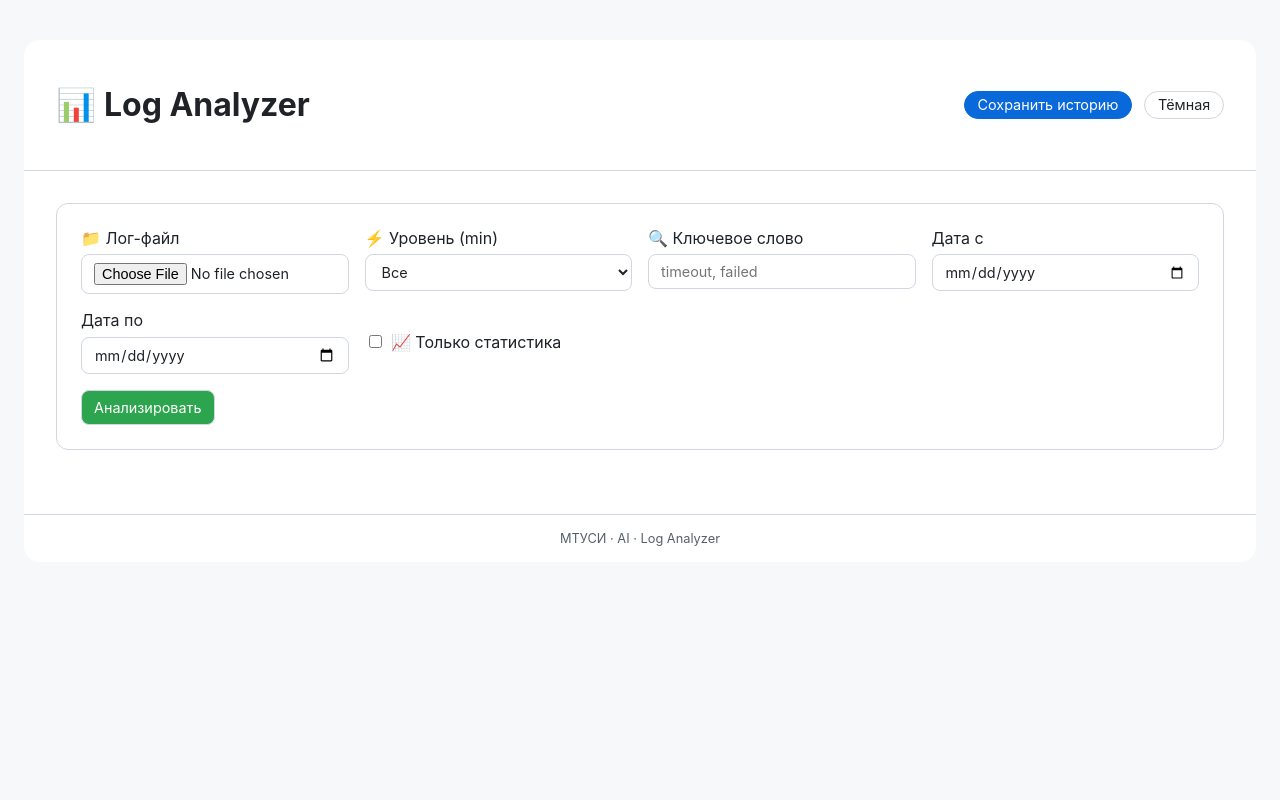
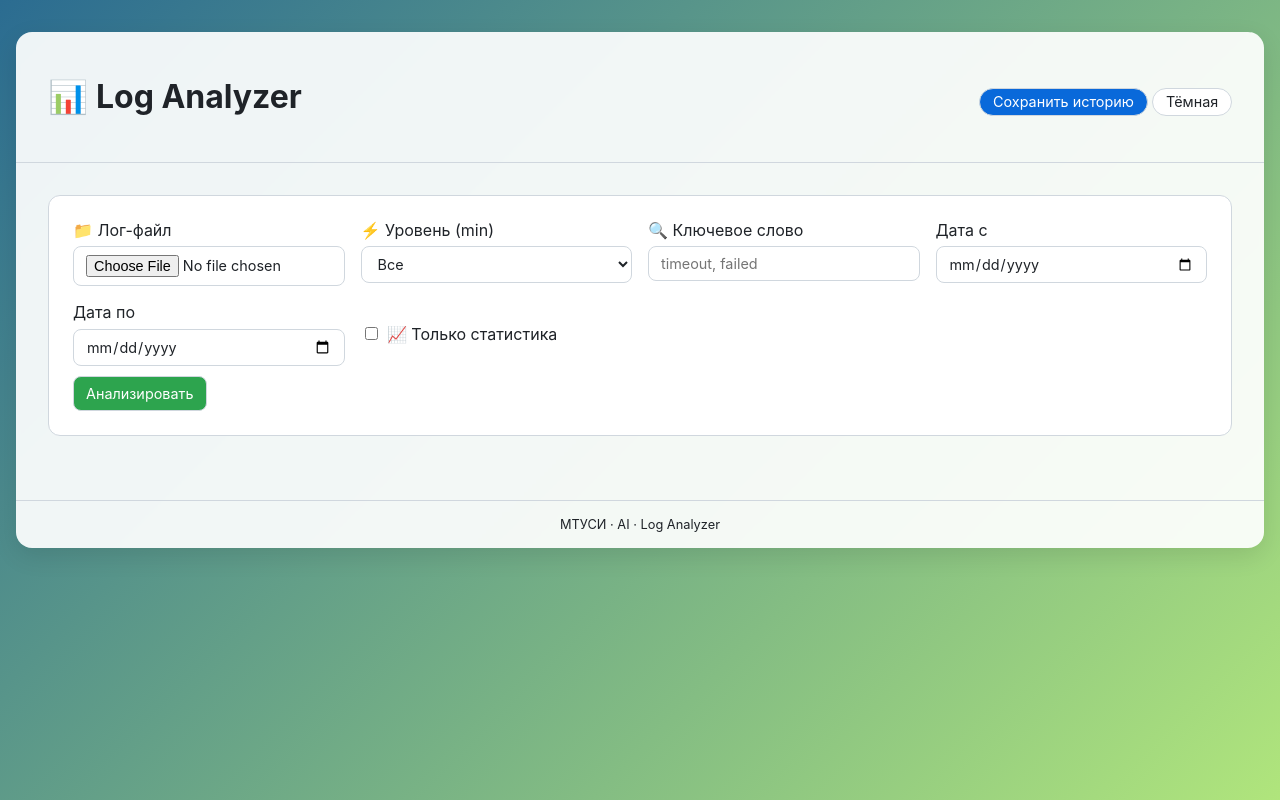
Before and after one commit to ilya2409/LA, a Python web app: template CLI_project_gen011/web_app/templates/index.html in a window 1280 px wide. Run offline with Jinja, Linux system fonts and the light colour scheme; the template is opened without the code that fills it, so the values that code supplies are empty.

Commit message:
Update index.html

```diff
--- a/CLI_project_gen011/web_app/templates/index.html
+++ b/CLI_project_gen011/web_app/templates/index.html
@@ -1,11 +1,12 @@
 <!DOCTYPE html>
 <html lang="ru">
+
 <head>
     <meta charset="UTF-8">
     <title>Log Analyzer</title>
+    <link rel="stylesheet" href="/static/style.css">
     <style>
         :root {
-            --bg-body: #f6f8fa;
             --bg-card: #ffffff;
             --text-primary: #1f2328;
             --text-secondary: #57606a;
@@ -13,8 +14,8 @@
             --accent: #0969da;
             --success: #2da44e;
         }
+
         body.dark {
-            --bg-body: #0d1117;
             --bg-card: #161b22;
             --text-primary: #c9d1d9;
             --text-secondary: #8b949e;
@@ -22,19 +23,28 @@
             --accent: #58a6ff;
             --success: #238636;
         }
+
         body {
             font-family: -apple-system, BlinkMacSystemFont, 'Segoe UI', Helvetica, Arial, sans-serif;
-            background-color: var(--bg-body);
+            margin: 0;
+            padding: 2rem 1rem;
             color: var(--text-primary);
-            padding: 2rem 1rem;
         }
+
         .container {
             max-width: 1280px;
             margin: 0 auto;
-            background: var(--bg-card);
+            background: rgba(255, 255, 255, 0.92);
+            backdrop-filter: blur(2px);
             border-radius: 16px;
             overflow: hidden;
+            box-shadow: 0 8px 24px rgba(0, 0, 0, 0.1);
         }
+
+        body.dark .container {
+            background: rgba(22, 27, 34, 0.92);
+        }
+
         .header {
             padding: 1.5rem 2rem;
             border-bottom: 1px solid var(--border);
@@ -42,28 +52,32 @@
             justify-content: space-between;
             align-items: center;
             flex-wrap: wrap;
-            gap: 1rem;
         }
-        .header h1::before { content: "📊"; margin-right: 0.5rem; }
-        .btn-group {
-            display: flex;
-            gap: 0.75rem;
+
+        .header h1::before {
+            content: "📊";
+            margin-right: 0.5rem;
         }
-        .theme-toggle, .save-history-btn {
+
+        .theme-toggle,
+        .save-history-btn {
             background: var(--bg-card);
             border: 1px solid var(--border);
             border-radius: 20px;
             color: var(--text-primary);
             padding: 0.3rem 0.8rem;
             cursor: pointer;
-            font-size: 0.9rem;
         }
+
         .save-history-btn {
             background-color: var(--accent);
             color: white;
-            border-color: var(--accent);
         }
-        .content { padding: 2rem; }
+
+        .content {
+            padding: 2rem;
+        }
+
         .card {
             background: var(--bg-card);
             border: 1px solid var(--border);
@@ -71,17 +85,22 @@
             padding: 1.5rem;
             margin-bottom: 2rem;
         }
+
         .form-grid {
             display: grid;
             grid-template-columns: repeat(auto-fit, minmax(240px, 1fr));
             gap: 1rem;
         }
+
         .form-group {
             display: flex;
             flex-direction: column;
             gap: 0.4rem;
         }
-        input, select, button {
+
+        input,
+        select,
+        button {
             font-family: inherit;
             font-size: 0.9rem;
             padding: 0.5rem 0.75rem;
@@ -90,23 +109,27 @@
             background: var(--bg-card);
             color: var(--text-primary);
         }
+
         button {
+            margin: 10px 0px 0px 0px;
             background-color: var(--success);
             color: white;
             cursor: pointer;
         }
+
         .result-area {
             border: 1px solid var(--border);
             border-radius: 12px;
             overflow: hidden;
         }
+
         .result-header {
-            background: var(--bg-body);
+            background: rgba(0, 0, 0, 0.05);
             padding: 0.75rem 1rem;
             border-bottom: 1px solid var(--border);
             font-weight: 600;
-            color: var(--text-primary);
         }
+
         .result-content {
             padding: 1rem;
             max-height: 600px;
@@ -117,38 +140,62 @@
             background: var(--bg-card);
             color: var(--text-primary);
         }
-        .result-content pre {
-            margin: 0;
-            font-family: inherit;
-            color: inherit;
-            background: transparent;
+
+        .log-line-error {
+            color: #f85149;
         }
-        .log-line-error { color: #f85149; }
-        .log-line-warning { color: #e3b341; }
+
+        .log-line-warning {
+            color: #e3b341;
+        }
+
         .ai-summary {
             margin-top: 1rem;
             padding: 1rem;
-            background: var(--bg-body);
+            background: rgba(0, 0, 0, 0.05);
             border-radius: 8px;
-            color: var(--text-primary);
         }
-        .loader { display: none; margin-left: 1rem; }
-        .error { color: #cf222e; background: #ffebe9; padding: 0.75rem; border-radius: 8px; }
-        .warn { color: #9a6700; background: #fff8c5; padding: 0.75rem; border-radius: 8px; }
+
+        .loader {
+            display: none;
+            margin-left: 1rem;
+        }
+
+        .error {
+            color: #cf222e;
+            background: #ffebe9;
+            padding: 0.75rem;
+            border-radius: 8px;
+        }
+
+        .warn {
+            color: #9a6700;
+            background: #fff8c5;
+            padding: 0.75rem;
+            border-radius: 8px;
+        }
+
         footer {
             text-align: center;
             padding: 1rem;
             border-top: 1px solid var(--border);
             font-size: 0.8rem;
-            color: var(--text-secondary);
         }
+
         @media (max-width: 680px) {
-            .header { flex-direction: column; align-items: start; }
-            .btn-group { align-self: flex-end; }
-            .content { padding: 1rem; }
+            .header {
+                flex-direction: column;
+                align-items: start;
+                gap: 1rem;
+            }
+
+            .content {
+                padding: 1rem;
+            }
         }
     </style>
 </head>
+
 <body>
     <div class="container">
         <div class="header">
@@ -169,8 +216,12 @@
                         <div class="form-group">
                             <label>⚡ Уровень (min)</label>
                             <select id="level">
-                            <option value="">Все</option><option>DEBUG</option><option>INFO</option>
-                            <option>WARNING</option><option>ERROR</option><option>CRITICAL</option>
+                                <option value="">Все</option>
+                                <option>DEBUG</option>
+                                <option>INFO</option>
+                                <option>WARNING</option>
+                                <option>ERROR</option>
+                                <option>CRITICAL</option>
                             </select>
                         </div>
                         <div class="form-group">
@@ -190,7 +241,7 @@
                             <label>📈 Только статистика</label>
                         </div>
                     </div>
-                <button type="submit" style="margin-top: 1rem;">Анализировать</button>
+                    <button type="submit">Анализировать</button>
                     <span class="loader" id="loader">⏳ обработка...</span>
                 </form>
             </div>
@@ -203,11 +254,11 @@
     </div>
 
     <script>
-    (function(){
+        (function () {
             // === Управление темой ===
             const body = document.body;
             const themeToggle = document.getElementById('themeToggle');
-        if(localStorage.theme === 'dark') {
+            if (localStorage.theme === 'dark') {
                 body.classList.add('dark');
                 themeToggle.textContent = 'Светлая';
             } else {
@@ -224,19 +275,19 @@
             let history = [];
             try {
                 const saved = localStorage.getItem('log_analyzer_history');
-            if(saved) history = JSON.parse(saved);
-            if(!Array.isArray(history)) history = [];
-        } catch(e) { history = []; }
+                if (saved) history = JSON.parse(saved);
+                if (!Array.isArray(history)) history = [];
+            } catch (e) { history = []; }
 
             function addToHistory(entry) {
                 history.unshift(entry);      // новые в начало
-            if(history.length > 10) history.pop();
+                if (history.length > 10) history.pop();
                 localStorage.setItem('log_analyzer_history', JSON.stringify(history));
             }
 
             // === Кнопка сохранения истории в TXT ===
             document.getElementById('saveHistoryBtn').addEventListener('click', () => {
-            if(history.length === 0) {
+                if (history.length === 0) {
                     alert("История пуста. Сначала выполните хотя бы один анализ.");
                     return;
                 }
@@ -246,22 +297,22 @@
                 content += "=".repeat(60) + "\n\n";
 
                 history.forEach((item, idx) => {
-                content += `[АНАЛИЗ №${idx+1}]\n`;
+                    content += `[АНАЛИЗ №${idx + 1}]\n`;
                     content += `Дата: ${item.date}\n`;
                     content += `Файл: ${item.filename}\n`;
-                if(item.filters) content += `🔧 Фильтры: ${item.filters}\n`;
+                    if (item.filters) content += `🔧 Фильтры: ${item.filters}\n`;
                     content += `\nРЕЗУЛЬТАТ:\n${item.resultText}\n`;
-                if(item.aiSummary) {
+                    if (item.aiSummary) {
                         content += `\nИИ СВОДКА:\n${item.aiSummary}\n`;
                     }
                     content += "\n" + "─".repeat(60) + "\n\n";
                 });
 
-            const blob = new Blob([content], {type: "text/plain;charset=utf-8"});
+                const blob = new Blob([content], { type: "text/plain;charset=utf-8" });
                 const link = document.createElement('a');
                 const url = URL.createObjectURL(blob);
                 link.href = url;
-            link.download = `log_history_${new Date().toISOString().slice(0,19).replace(/:/g, '-')}.txt`;
+                link.download = `log_history_${new Date().toISOString().slice(0, 19).replace(/:/g, '-')}.txt`;
                 document.body.appendChild(link);
                 link.click();
                 document.body.removeChild(link);
@@ -284,7 +335,7 @@
                     if (!resp.ok) return null;
                     const data = await resp.json();
                     return data.summary;
-            } catch(e) { console.error(e); return null; }
+                } catch (e) { console.error(e); return null; }
             }
 
             form.onsubmit = async (e) => {
@@ -303,8 +354,8 @@
                     const uploadFD = new FormData();
                     uploadFD.append('file', file);
                     const uploadResp = await fetch('/upload', { method: 'POST', body: uploadFD });
-                if(uploadResp.status === 429) { const err = await uploadResp.json(); showWarn(err.detail || 'Слишком много запросов. Подождите 10 секунд.'); loader.style.display = 'none'; return; }
-                if(!uploadResp.ok) throw new Error(`Upload error ${uploadResp.status}`);
+                    if (uploadResp.status === 429) { const err = await uploadResp.json(); showWarn(err.detail || 'Слишком много запросов. Подождите 10 секунд.'); loader.style.display = 'none'; return; }
+                    if (!uploadResp.ok) throw new Error(`Upload error ${uploadResp.status}`);
                     const { filename } = await uploadResp.json();
 
                     // Параметры фильтрации
@@ -316,18 +367,18 @@
 
                     const analyzeFD = new FormData();
                     analyzeFD.append('filename', filename);
-                if(level) analyzeFD.append('level', level);
-                if(keyword) analyzeFD.append('keyword', keyword);
-                if(from_date) analyzeFD.append('from_date', from_date);
-                if(to_date) analyzeFD.append('to_date', to_date);
-                if(stats_only) analyzeFD.append('stats_only', 'true');
+                    if (level) analyzeFD.append('level', level);
+                    if (keyword) analyzeFD.append('keyword', keyword);
+                    if (from_date) analyzeFD.append('from_date', from_date);
+                    if (to_date) analyzeFD.append('to_date', to_date);
+                    if (stats_only) analyzeFD.append('stats_only', 'true');
 
                     const analyzeResp = await fetch('/analyze', { method: 'POST', body: analyzeFD });
-                if(analyzeResp.status === 429) { const err = await analyzeResp.json(); showWarn(err.detail || 'Слишком много запросов. Подождите 10 секунд.'); loader.style.display = 'none'; return; }
-                if(!analyzeResp.ok) throw new Error(`Analyze error ${analyzeResp.status}`);
+                    if (analyzeResp.status === 429) { const err = await analyzeResp.json(); showWarn(err.detail || 'Слишком много запросов. Подождите 10 секунд.'); loader.style.display = 'none'; return; }
+                    if (!analyzeResp.ok) throw new Error(`Analyze error ${analyzeResp.status}`);
                     const data = await analyzeResp.json();
                     let raw = data.result;
-                if(!data.is_stats) {
+                    if (!data.is_stats) {
                         raw = raw.replace(/ - ERROR - /g, ' - <span class="log-line-error">ERROR</span> - ');
                         raw = raw.replace(/ - CRITICAL - /g, ' - <span class="log-line-error">CRITICAL</span> - ');
                         raw = raw.replace(/ - WARNING - /g, ' - <span class="log-line-warning">WARNING</span> - ');
@@ -338,9 +389,9 @@
 
                     // ИИ сводка
                     let aiText = null;
-                if(!stats_only && raw && raw !== "Нет записей по заданным фильтрам.") {
+                    if (!stats_only && raw && raw !== "Нет записей по заданным фильтрам.") {
                         const summary = await getAISummary(raw);
-                    if(summary) {
+                        if (summary) {
                             aiText = summary;
                             const aiDiv = document.createElement('div');
                             aiDiv.className = 'ai-summary';
@@ -352,10 +403,10 @@
                     // Сохраняем в историю (используем "сырой" текст без HTML-тегов)
                     const plainResult = data.result; // уже без span'ов
                     const filters = [];
-                if(level) filters.push(`уровень ≥ ${level}`);
-                if(keyword) filters.push(`поиск: ${keyword}`);
-                if(from_date || to_date) filters.push(`дата: ${from_date || '…'} — ${to_date || '…'}`);
-                if(stats_only) filters.push(`только статистика`);
+                    if (level) filters.push(`уровень ≥ ${level}`);
+                    if (keyword) filters.push(`поиск: ${keyword}`);
+                    if (from_date || to_date) filters.push(`дата: ${from_date || '…'} — ${to_date || '…'}`);
+                    if (stats_only) filters.push(`только статистика`);
                     const filterStr = filters.length ? filters.join(', ') : 'нет';
 
                     addToHistory({
@@ -366,14 +417,15 @@
                         aiSummary: aiText || '—'
                     });
 
-            } catch(e) { showError(e.message); }
+                } catch (e) { showError(e.message); }
                 finally { loader.style.display = 'none'; }
             };
 
-        function escapeHtml(str) { return str.replace(/[&<>]/g, m => ({'&':'&amp;','<':'&lt;','>':'&gt;'})[m]); }
+            function escapeHtml(str) { return str.replace(/[&<>]/g, m => ({ '&': '&amp;', '<': '&lt;', '>': '&gt;' })[m]); }
             function showError(msg) { resultContent.innerHTML = `<div class="error">[ERROR] ${escapeHtml(msg)}</div>`; resultContainer.style.display = 'block'; }
             function showWarn(msg) { resultContent.innerHTML = `<div class="warn">[WARNING] ${escapeHtml(msg)}</div>`; resultContainer.style.display = 'block'; }
         })();
     </script>
 </body>
+
 </html>
```
Lines whose indentation alone changed are shown as unchanged.
